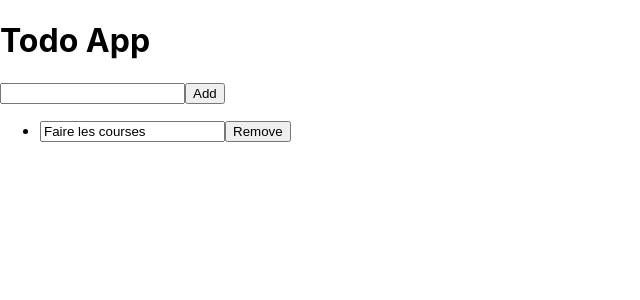
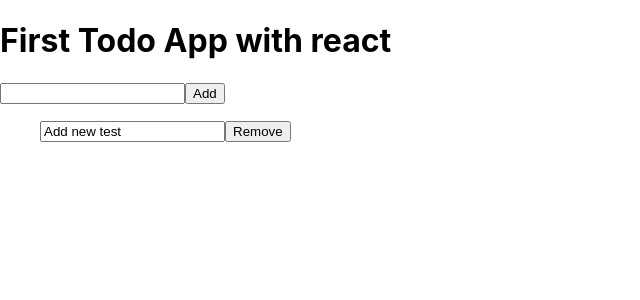
Before and after one commit to Tendry24/TodoApp-with-React, a React (Create React App) app: page / in a window 1280 px wide. Shown: the top 300 px of the page, without its empty margins (0-640 px from the left). Built offline with nearby package versions, Linux system fonts and the light colour scheme.

Commit message:
fix : bug Fixed

```diff
--- a/src/TodoApp/TodoApp.js
+++ b/src/TodoApp/TodoApp.js
@@ -26,7 +26,7 @@ function TodoApp() {
 
   return (
     <div>
-      <h1>Todo App</h1>
+      <h1>First Todo App with react</h1>
       <TodoForm addNewTodo={addNewTodo} />
       <TodoList todos={todos} updateTodo={updateTodo} deleteTodo={deleteTodo} />
     </div>
--- a/src/TodoApp/TodoList.js
+++ b/src/TodoApp/TodoList.js
@@ -5,14 +5,14 @@ function TodoList({ todos, updateTodo, deleteTodo }) {
   return (
     <ul>
       {todos.map((todo) => (
-        <li key={todo.id}>
+        <p key={todo.id}>
           <input
             type="text"
             value={todo.task}
             onChange={(e) => updateTodo(todo.id, e.target.value)}
           />
           <button onClick={() => deleteTodo(todo.id)}>Remove</button>
-        </li>
+        </p>
       ))}
     </ul>
   );
--- a/src/todosData.js
+++ b/src/todosData.js
@@ -1,5 +1,5 @@
 const todosData = [
-    { id: 1, task: "Faire les courses", completed: false },
+    { id: 1, task: "Add new test", completed: false },
   ];
 
-  export default todosData;
+export default todosData;
```
